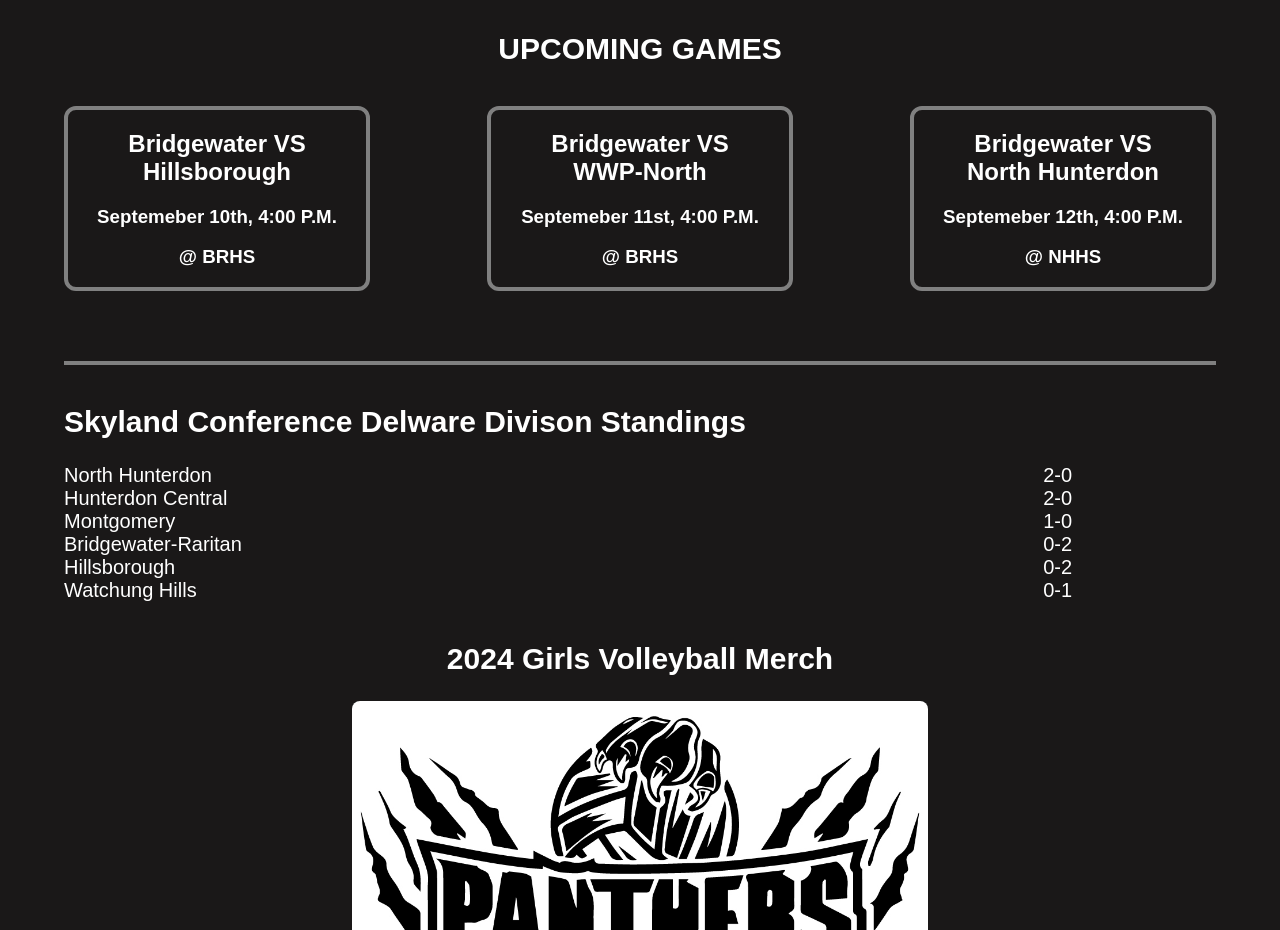
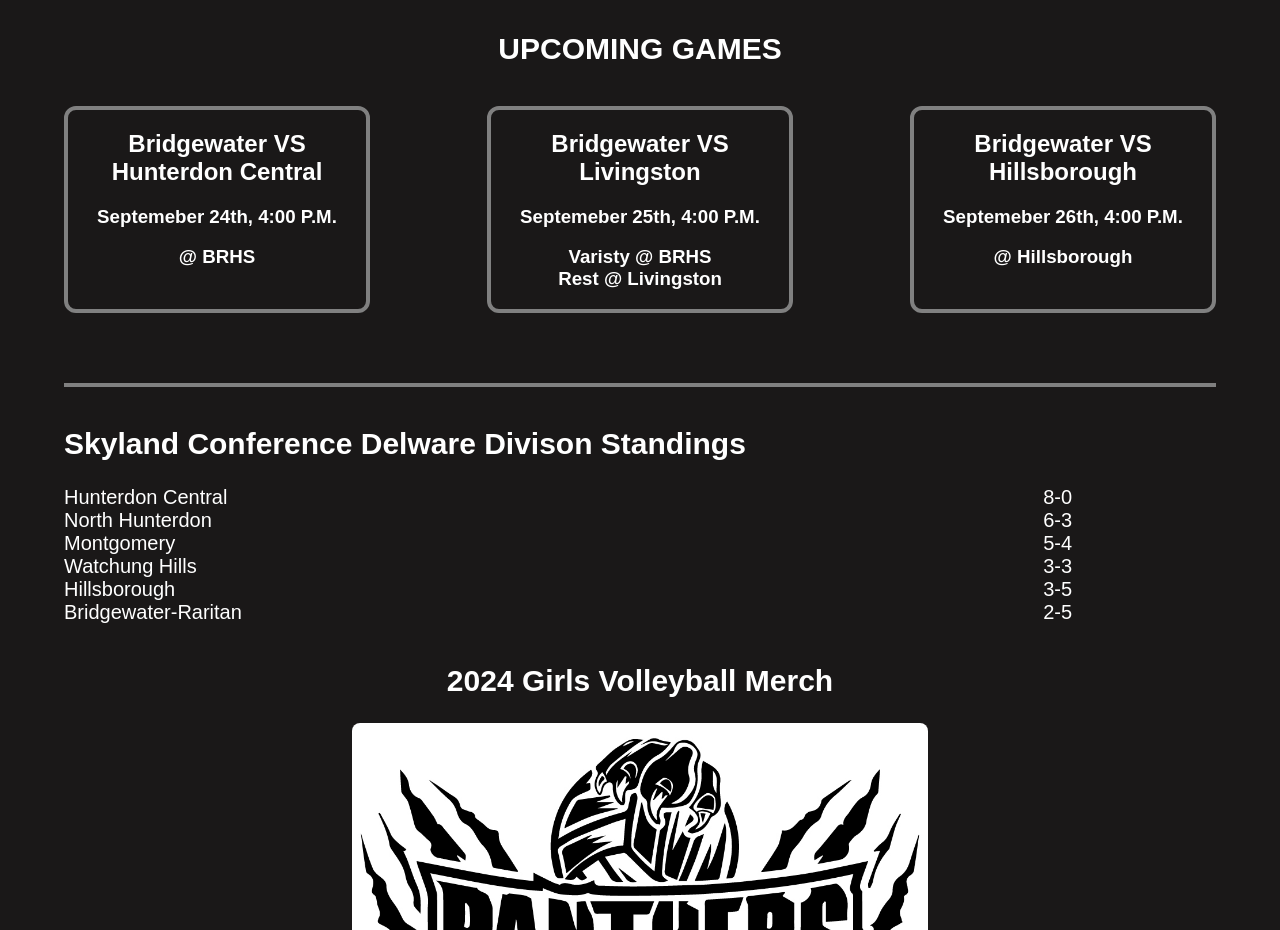
Before and after one commit to AnthonyChanng/vb_website, a React (Create React App) app: page / in a window 1280 px wide. Shown: the part 1200-2130 px from the top of the page. Built offline with nearby package versions, Linux system fonts and the light colour scheme; a web font is replaced by a local one.

Commit message:
Update home.js

```diff
--- a/src/components/home/home.js
+++ b/src/components/home/home.js
@@ -48,8 +48,10 @@ const Home = () => {
             <h1>UPCOMING GAMES</h1>
             <div className="games">
               <div className="schedule-block">
-                <h2 className="game-title">Bridgewater VS Hillsborough </h2>
-                <h3 className="date">Septemeber 10th, 4:00 P.M.</h3>
+                <h2 className="game-title">
+                  Bridgewater VS Hunterdon Central{" "}
+                </h2>
+                <h3 className="date">Septemeber 24th, 4:00 P.M.</h3>
                 <h3 className="team">
                   <a
                     href="https://www.skylandconferencenj.org/g5-bin/client.cgi?cwellOnly=1&G5statusflag=view&school_id=4&G5button=13&G5genie=380&vw_schoolyear=1&vw_agl=35-3-5%2C&manual_access=1"
@@ -62,31 +64,33 @@ const Home = () => {
               </div>
               <div className="schedule-block">
                 <h2 className="game-title">
-                  Bridgewater VS <br></br>WWP-North
+                  Bridgewater VS <br></br>Livingston
                 </h2>
-                <h3 className="date">Septemeber 11st, 4:00 P.M.</h3>
+                <h3 className="date">Septemeber 25th, 4:00 P.M.</h3>
                 <h3 className="team">
                   <a
                     href="https://www.skylandconferencenj.org/g5-bin/client.cgi?cwellOnly=1&G5statusflag=view&school_id=4&G5button=13&G5genie=380&vw_schoolyear=1&vw_agl=35-3-5%2C&manual_access=1"
                     target="_blank"
                     rel="noreferrer"
                   >
-                    <div className="maps-link">@ BRHS</div>
+                    <div className="maps-link">
+                      Varisty @ BRHS <br></br> Rest @ Livingston
+                    </div>
                   </a>
                 </h3>
               </div>
               <div className="schedule-block">
                 <h2 className="game-title">
-                  Bridgewater VS <br></br>North Hunterdon
+                  Bridgewater VS <br></br>Hillsborough
                 </h2>
-                <h3 className="date">Septemeber 12th, 4:00 P.M.</h3>
+                <h3 className="date">Septemeber 26th, 4:00 P.M.</h3>
                 <h3 className="team">
                   <a
                     href="https://www.skylandconferencenj.org/g5-bin/client.cgi?cwellOnly=1&G5statusflag=view&school_id=4&G5button=13&G5genie=380&vw_schoolyear=1&vw_agl=35-3-5%2C&manual_access=1"
                     target="_blank"
                     rel="noreferrer"
                   >
-                    <div className="maps-link">@ NHHS</div>
+                    <div className="maps-link">@ Hillsborough</div>
                   </a>
                 </h3>
               </div>
@@ -99,12 +103,12 @@ const Home = () => {
           <div className="third-bar">
             <div className="current-standings">
               <h1>Skyland Conference Delware Divison Standings</h1>
-              <StandingBlock name="North Hunterdon" record="2-0" />
-              <StandingBlock name="Hunterdon Central" record="2-0" />
-              <StandingBlock name="Montgomery" record="1-0" />
-              <StandingBlock name="Bridgewater-Raritan" record="0-2" />
-              <StandingBlock name="Hillsborough" record="0-2" />
-              <StandingBlock name="Watchung Hills" record="0-1" />
+              <StandingBlock name="Hunterdon Central" record="8-0" />
+              <StandingBlock name="North Hunterdon" record="6-3" />
+              <StandingBlock name="Montgomery" record="5-4" />
+              <StandingBlock name="Watchung Hills" record="3-3" />
+              <StandingBlock name="Hillsborough" record="3-5" />
+              <StandingBlock name="Bridgewater-Raritan" record="2-5" />
             </div>
 
             <div className="merch">
```
